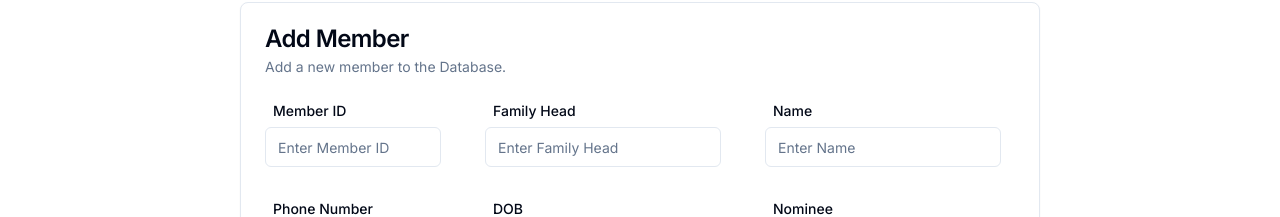
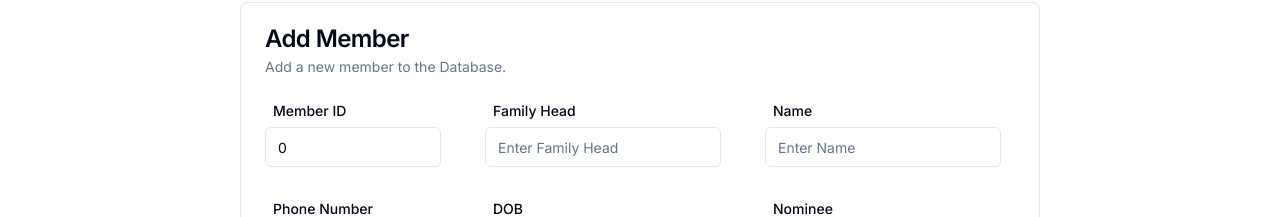
Before and after one commit to KartikLakhotiya/Member-Data, a React (Vite) app in the folder frontend/: page /add in a window 1280 px wide. Shown: the part 126-343 px from the top of the page. Built offline with nearby package versions, Linux system fonts and the light colour scheme; a web font is replaced by a local one.

Commit message:
more changes

```diff
--- a/frontend/src/components/ui/label.tsx
+++ b/frontend/src/components/ui/label.tsx
@@ -5,7 +5,7 @@ import { cva, type VariantProps } from "class-variance-authority"
 import { cn } from "@/lib/utils"
 
 const labelVariants = cva(
-  "text-sm font-medium cursor-default peer-disabled:opacity-70 text-left ml-2"
+  "text-sm font-medium cursor-text peer-disabled:opacity-70 text-left ml-2"
 )
 
 const Label = React.forwardRef<
--- a/frontend/src/pages/AddMember.tsx
+++ b/frontend/src/pages/AddMember.tsx
@@ -15,7 +15,7 @@ import axios from 'axios';
 
 export function AddMember() {
     const inputRef = useRef(null);
-
+    const [ifsc, setIfsc] = useState(false);
     const [memberData, setMemberData] = useState({
         member_id: 0,
         familyHead: '',
@@ -73,8 +73,18 @@ export function AddMember() {
         return response.data.secure_url; // Return the URL of the uploaded image
     };
 
-    const submit = async (e: { preventDefault: () => void; }) => {
-        e.preventDefault();
+    const submit = async () => {
+
+        const ifsc_code = /^[A-Z|a-z]{4}[0][a-zA-Z0-9]{6}$/.test(memberData.ifsc)
+        console.log(ifsc_code)
+        if (!ifsc_code) {
+            setIfsc(true);
+            toast({
+                variant: "destructive",
+                title: "Invalid IFSC Code."
+            })
+            return
+        }
         toast({
             variant: "default",
             title: "Adding Member Data.",
@@ -120,6 +130,30 @@ export function AddMember() {
                 title: 'File upload failed.',
             });
         }
+        setMemberData({
+            member_id: 0,
+            familyHead: '',
+            name: '',
+            phone: '',
+            dob: '',
+            nominee: '',
+            age: '',
+            relation: '',
+            membership_date: '',
+            address: '',
+            gender: '',
+            fh_name: '',
+            aadhar: '',
+            bankacc_no: '',
+            ifsc: '',
+            bank_name: '',
+            bank_add: '',
+            loan_guarantee: '',
+            shares: 0,
+            status: '',
+            profileImage: '',
+            signature: ''
+        })
     };
 
     return (
@@ -138,101 +172,102 @@ export function AddMember() {
                         <div className="flex">
                             <div className="flex flex-col space-y-1.5 mr-11">
                                 <Label htmlFor="member-id">Member ID</Label>
-                                <Input id="member-id" type="text" ref={inputRef} name='member_id' className="w-44" placeholder="Enter Member ID" onChange={handleChange} />
+                                <Input id="member-id" type="text" ref={inputRef} name='member_id' value={memberData.member_id} className="w-44" placeholder="Enter Member ID" onChange={handleChange} />
                             </div>
                             <div className="flex flex-col space-y-1.5 mr-11">
                                 <Label htmlFor="family-head">Family Head</Label>
-                                <Input id="family-head" placeholder="Enter Family Head" name='familyHead' className="w-66" type="text" onChange={handleChange} />
+                                <Input id="family-head" placeholder="Enter Family Head" name='familyHead' value={memberData.familyHead} className="w-66" type="text" onChange={handleChange} />
                             </div>
                             <div className="flex flex-col space-y-1.5">
                                 <Label htmlFor="name">Name</Label>
-                                <Input id="name" placeholder="Enter Name" type="text" name='name' onChange={handleChange} />
+                                <Input id="name" placeholder="Enter Name" type="text" name='name' value={memberData.name} onChange={handleChange} />
                             </div>
                         </div>
 
                         <div className="flex mt-4">
                             <div className="flex flex-col space-y-1.5 mr-11">
                                 <Label htmlFor="phone-number">Phone Number</Label>
-                                <Input id="phone-number" type="text" placeholder="Enter Phone Number" name='phone' className="w-44" onChange={handleChange} />
+                                <Input id="phone-number" type="text" placeholder="Enter Phone Number" value={memberData.phone} name='phone' className="w-44" onChange={handleChange} />
                             </div>
                             <div className="flex flex-col space-y-1.5 mr-11">
                                 <Label htmlFor="dob">DOB</Label>
-                                <Input id="dob" placeholder="Enter DOB" type="text" name='dob' onChange={handleChange} />
+                                <Input id="dob" placeholder="Enter DOB" type="text" name='dob' value={memberData.dob} onChange={handleChange} />
                             </div>
                             <div className="flex flex-col space-y-1.5">
                                 <Label htmlFor="nominee">Nominee</Label>
-                                <Input id="nominee" placeholder="Enter Nominee Name" name='nominee' type="text" onChange={handleChange} />
+                                <Input id="nominee" placeholder="Enter Nominee Name" name='nominee' value={memberData.nominee} type="text" onChange={handleChange} />
                             </div>
                         </div>
 
                         <div className="flex mt-4">
                             <div className="flex flex-col space-y-1.5 mr-11">
                                 <Label htmlFor="age">Age</Label>
-                                <Input id="age" type="text" placeholder="Enter Age" name='age' className="w-44" onChange={handleChange} />
+                                <Input id="age" type="text" placeholder="Enter Age" name='age' value={memberData.age} className="w-44" onChange={handleChange} />
                             </div>
                             <div className="flex flex-col space-y-1.5 mr-11">
                                 <Label htmlFor="relation">Relation</Label>
-                                <Input id="relation" placeholder="Enter Relation" name='relation' type="text" onChange={handleChange} />
+                                <Input id="relation" placeholder="Enter Relation" name='relation' value={memberData.relation} type="text" onChange={handleChange} />
                             </div>
                             <div className="flex flex-col space-y-1.5">
                                 <Label htmlFor="membership-date">Membership Date</Label>
-                                <Input id="membership-date" placeholder="Enter Membership Date" name='membership_date' type="text" onChange={handleChange} />
+                                <Input id="membership-date" placeholder="Enter Membership Date" name='membership_date' value={memberData.membership_date} type="text" onChange={handleChange} />
                             </div>
                         </div>
 
                         <div className="flex mt-4">
                             <div className="flex flex-col space-y-1.5 mr-11">
                                 <Label htmlFor="address">Address</Label>
-                                <Input id="address" type="text" placeholder="Enter Address" name='address' className="w-44" onChange={handleChange} />
+                                <Input id="address" type="text" placeholder="Enter Address" name='address' value={memberData.address} className="w-44" onChange={handleChange} />
                             </div>
                             <div className="flex flex-col space-y-1.5 mr-11">
                                 <Label htmlFor="gender">Gender</Label>
-                                <Input id="gender" placeholder="Enter Gender" type="text" name='gender' onChange={handleChange} />
+                                <Input id="gender" placeholder="Enter Gender" type="text" name='gender' value={memberData.gender} onChange={handleChange} />
                             </div>
                             <div className="flex flex-col space-y-1.5">
                                 <Label htmlFor="fh_name">F/H Name</Label>
-                                <Input id="fh_name" placeholder="Enter F/H Name" type="text" name='fh_name' onChange={handleChange} />
+                                <Input id="fh_name" placeholder="Enter F/H Name" type="text" name='fh_name' value={memberData.fh_name} onChange={handleChange} />
                             </div>
                         </div>
 
                         <div className="flex mt-4">
                             <div className="flex flex-col space-y-1.5 mr-11">
                                 <Label htmlFor="aadhar">Aadhar</Label>
-                                <Input id="aadhar" type="text" placeholder="Enter Aadhar Number" name='aadhar' className="w-44" onChange={handleChange} />
+                                <Input id="aadhar" type="text" placeholder="Enter Aadhar Number" name='aadhar' value={memberData.aadhar} className="w-44" onChange={handleChange} />
                             </div>
                             <div className="flex flex-col space-y-1.5 mr-11">
                                 <Label htmlFor="bankacc_no">Bank Account Number</Label>
-                                <Input id="bankacc_no" placeholder="Enter Bank Acc No." type="text" name='bankacc_no' onChange={handleChange} />
+                                <Input id="bankacc_no" placeholder="Enter Bank Acc No." type="text" value={memberData.bankacc_no} name='bankacc_no' onChange={handleChange} />
                             </div>
                             <div className="flex flex-col space-y-1.5">
                                 <Label htmlFor="ifsc">IFSC Code</Label>
-                                <Input id="ifsc" placeholder="Enter IFSC Code" type="text" name='ifsc' onChange={handleChange} />
+                                <Input id="ifsc" placeholder="Enter IFSC Code" type="text" name='ifsc' value={memberData.ifsc} onChange={handleChange} />
+                                {ifsc && <p className="text-sm text-red-500 ml-2">Invalid IFSC Code.</p>}
                             </div>
                         </div>
 
                         <div className="flex mt-4">
                             <div className="flex flex-col space-y-1.5 mr-24 w-72">
                                 <Label htmlFor="bank_name">Bank Name</Label>
-                                <Input id="bank_name" type="text" placeholder="Enter Bank Name" name='bank_name' className="w-72" onChange={handleChange} />
+                                <Input id="bank_name" type="text" placeholder="Enter Bank Name" name='bank_name' value={memberData.bank_name} className="w-72" onChange={handleChange} />
                             </div>
                             <div className="flex flex-col space-y-1.5 mr-11">
                                 <Label htmlFor="bank_add">Bank Address</Label>
-                                <Input id="bank_add" placeholder="Enter Bank Address" type="text" name='bank_add' className="w-72" onChange={handleChange} />
+                                <Input id="bank_add" placeholder="Enter Bank Address" type="text" name='bank_add' value={memberData.bank_add} className="w-72" onChange={handleChange} />
                             </div>
                         </div>
 
                         <div className="flex mt-4">
                             <div className="flex flex-col space-y-1.5 mr-11">
                                 <Label htmlFor="loan_guarantee">Loan Guarantee</Label>
-                                <Input id="loan_guarantee" type="text" placeholder="Enter Loan Guarantee" name='loan_guarantee' className="w-56" onChange={handleChange} />
+                                <Input id="loan_guarantee" type="text" placeholder="Enter Loan Guarantee" name='loan_guarantee' value={memberData.loan_guarantee} className="w-56" onChange={handleChange} />
                             </div>
                             <div className="flex flex-col space-y-1.5 mr-11">
                                 <Label htmlFor="shares">Shares</Label>
-                                <Input id="shares" placeholder="Enter No. of Shares" type="text" name='shares' onChange={handleChange} />
+                                <Input id="shares" placeholder="Enter No. of Shares" type="text" name='shares' value={memberData.shares} onChange={handleChange} />
                             </div>
                             <div className="flex flex-col space-y-1.5">
                                 <Label htmlFor="status">Status</Label>
-                                <Input id="status" placeholder="Enter Status" type="text" name='status' onChange={handleChange} />
+                                <Input id="status" placeholder="Enter Status" type="text" name='status' value={memberData.status} onChange={handleChange} />
                             </div>
                         </div>
                         <div className="flex mt-4">
--- a/frontend/src/pages/AllMembers.tsx
+++ b/frontend/src/pages/AllMembers.tsx
@@ -115,6 +115,7 @@ export function AllMembers() {
       variant: 'success',
       title: 'Members Data Fetched.'
     })
+    setSearchTerm('');
   };
   React.useEffect(() => {
     fetchAllMembers();
--- a/frontend/src/pages/EditMember.tsx
+++ b/frontend/src/pages/EditMember.tsx
@@ -15,6 +15,7 @@ import axios from 'axios'
 
 export const EditMember = () => {
     const { id } = useParams();
+    const [ifsc, setIfsc] = useState(false);
     const { toast } = useToast();
     const navigate = useNavigate();
     const [memberData, setMemberData] = useState({
@@ -78,8 +79,8 @@ export const EditMember = () => {
 
     const fetchMemberData = async () => {
         try {
-            const response = await fetch(`https://member-data-qtrd.onrender.com/api/auth/find/${id}`,{
-                method:'POST'
+            const response = await fetch(`https://member-data-qtrd.onrender.com/api/auth/find/${id}`, {
+                method: 'POST'
             });
             if (response.ok) {
                 const member = await response.json();
@@ -101,6 +102,16 @@ export const EditMember = () => {
     };
 
     const submit = async () => {
+        // validation
+        const ifsc_code = /^[A-Z|a-z]{4}[0][a-zA-Z0-9]{6}$/.test(memberData.ifsc)
+        if (!ifsc_code) {
+            setIfsc(true);
+            toast({
+                variant: "destructive",
+                title: "Invalid IFSC Code."
+            })
+            return
+        }
         try {
             toast({
                 variant: "default",
@@ -123,6 +134,7 @@ export const EditMember = () => {
             }
 
             console.log(response)
+
 
             const member = await response.json();
             setMemberData(member)
@@ -159,7 +171,7 @@ export const EditMember = () => {
                             </div>
                             <div className="flex flex-col space-y-1.5 mr-11">
                                 <Label htmlFor="family-head">Family Head</Label>
-                                <Input id="family-head" placeholder="Enter Family Head" name='familyHead'value={memberData.familyHead} className="w-66" type="text" onChange={handleChange} />
+                                <Input id="family-head" placeholder="Enter Family Head" name='familyHead' value={memberData.familyHead} className="w-66" type="text" onChange={handleChange} />
                             </div>
                             <div className="flex flex-col space-y-1.5">
                                 <Label htmlFor="name">Name</Label>
@@ -170,7 +182,7 @@ export const EditMember = () => {
                         <div className="flex mt-4">
                             <div className="flex flex-col space-y-1.5 mr-11">
                                 <Label htmlFor="phone-number">Phone Number</Label>
-                                <Input id="phone-number" type="text" placeholder="Enter Phone Number" name='phone'value={memberData.phone} className="w-44" onChange={handleChange} />
+                                <Input id="phone-number" type="text" placeholder="Enter Phone Number" name='phone' value={memberData.phone} className="w-44" onChange={handleChange} />
                             </div>
                             <div className="flex flex-col space-y-1.5 mr-11">
                                 <Label htmlFor="dob">DOB</Label>
@@ -178,7 +190,7 @@ export const EditMember = () => {
                             </div>
                             <div className="flex flex-col space-y-1.5">
                                 <Label htmlFor="nominee">Nominee</Label>
-                                <Input id="nominee" placeholder="Enter Nominee Name" name='nominee'value={memberData.nominee} type="text" onChange={handleChange} />
+                                <Input id="nominee" placeholder="Enter Nominee Name" name='nominee' value={memberData.nominee} type="text" onChange={handleChange} />
                             </div>
                         </div>
 
@@ -222,13 +234,14 @@ export const EditMember = () => {
                             </div>
                             <div className="flex flex-col space-y-1.5">
                                 <Label htmlFor="membership-date">IFSC Code</Label>
-                                <Input id="membership-date" placeholder="Enter F/H Name" type="text" name='ifsc'value={memberData.ifsc} onChange={handleChange} />
+                                <Input id="membership-date" placeholder="Enter IFSC Code" type="text" name='ifsc' value={memberData.ifsc} onChange={handleChange} />
+                                {ifsc && <p className="text-sm text-red-500 ml-2">Invalid IFSC Code.</p>}
                             </div>
                         </div>
                         <div className="flex mt-4">
                             <div className="flex flex-col space-y-1.5 mr-24 w-72">
                                 <Label htmlFor="age">Bank Name</Label>
-                                <Input id="age" type="text" placeholder="Enter Bank Name" name='bank_name' className="w-72"value={memberData.bank_name} onChange={handleChange} />
+                                <Input id="age" type="text" placeholder="Enter Bank Name" name='bank_name' className="w-72" value={memberData.bank_name} onChange={handleChange} />
                             </div>
                             <div className="flex flex-col space-y-1.5 mr-11">
                                 <Label htmlFor="relation">Bank Address</Label>
```
Also changed, not shown: frontend/src/pages/FetchMember.tsx (+5 -9 lines), 1 other file (tests, documents, lock files or other folders).
